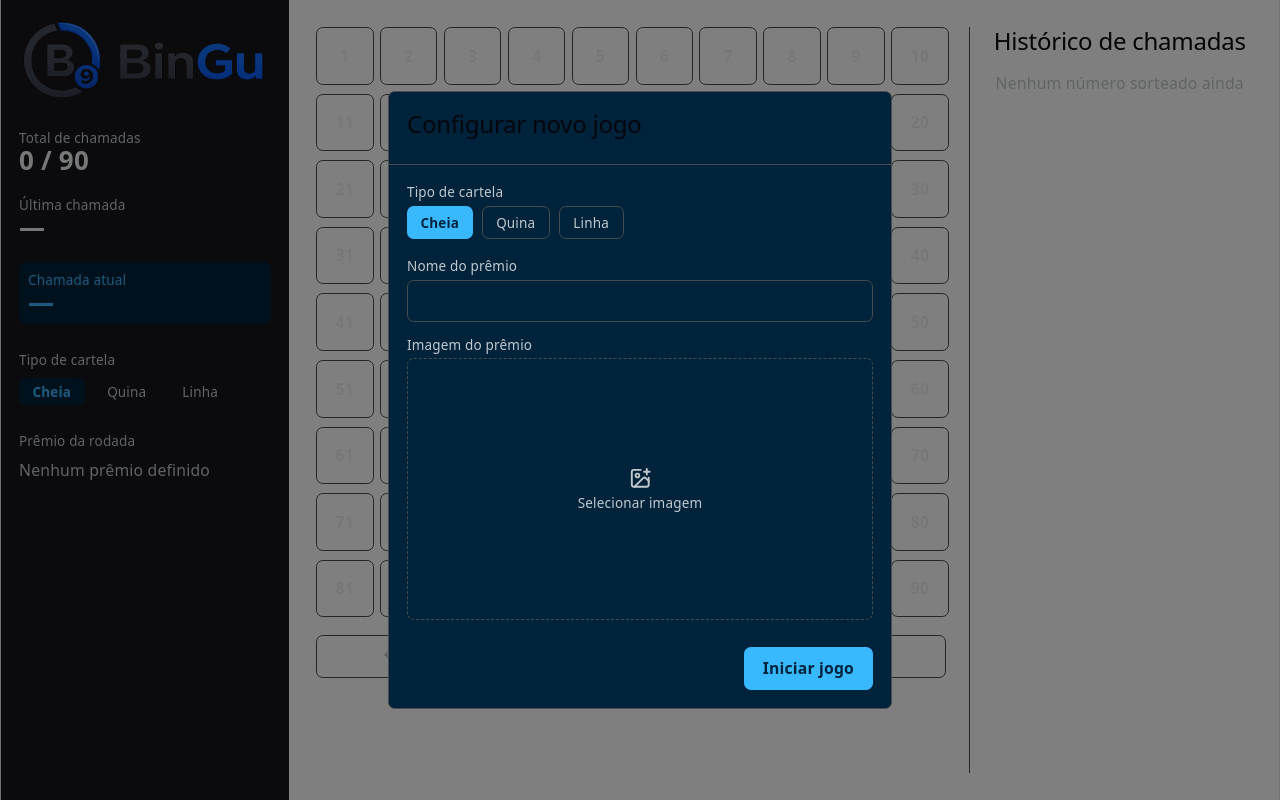
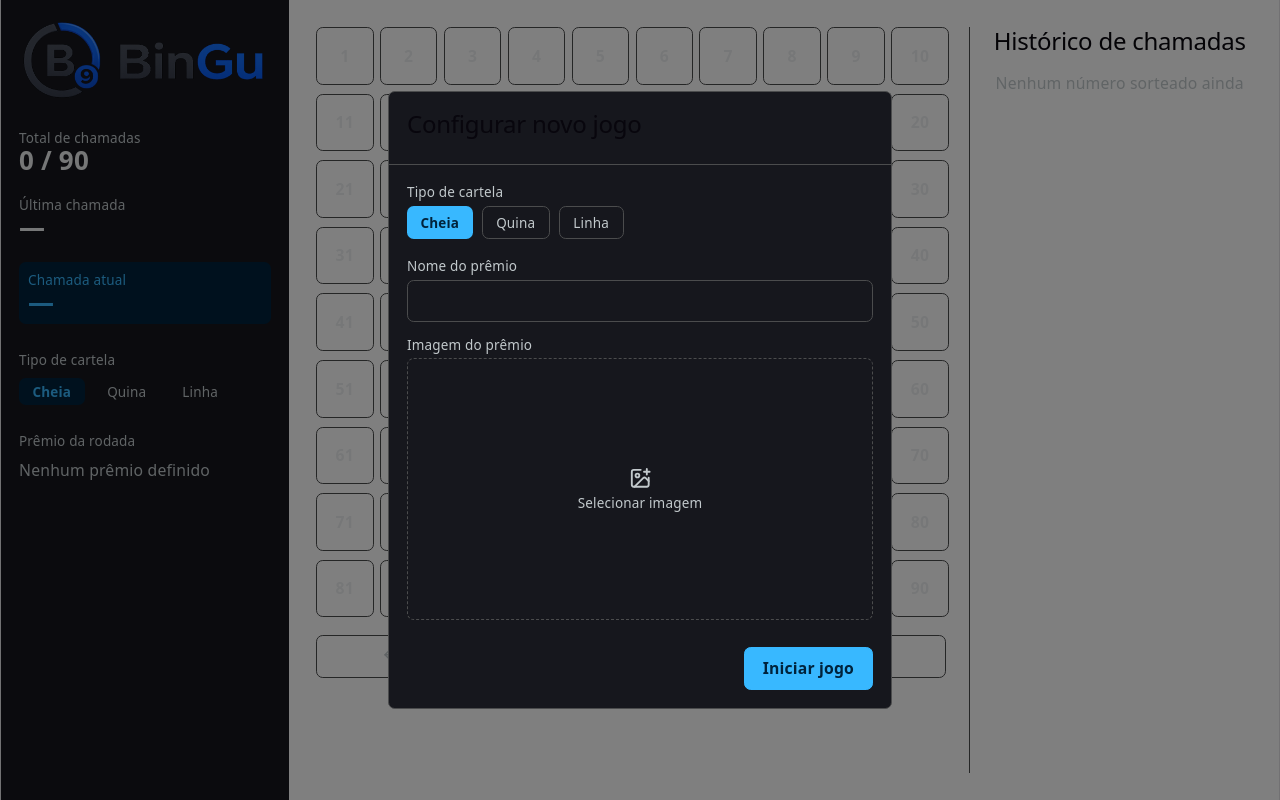
Before and after one commit to GusGrecco/BinGu, a React (Vite) app: page / in a window 1280 px wide. Built offline with nearby package versions, Linux system fonts and the light colour scheme.

Commit message:
feat: ajustar paleta de cores do modal e componentes relacionados (#81)

```diff
--- a/src/components/bingo/card-type-select/card-type-select.tsx
+++ b/src/components/bingo/card-type-select/card-type-select.tsx
@@ -28,7 +28,7 @@ export const CardTypeSelect = ({ value, onChange, error }: CardTypeSelectProps)
                             className={
                                 isSelected
                                     ? "cursor-pointer select-none rounded-md bg-accent px-3 py-1.5 text-xs font-bold text-surface"
-                                    : "cursor-pointer select-none rounded-md border border-line bg-surface px-3 py-1.5 text-xs text-text-secondary hover:border-accent hover:text-accent"
+                                    : "cursor-pointer select-none rounded-md border border-line bg-transparent px-3 py-1.5 text-xs text-text-secondary hover:border-accent hover:text-accent"
                             }
                         >
                             {BINGO_CARD_TYPE_LABELS[type]}
--- a/src/components/bingo/prize-config-field/prize-config-field.tsx
+++ b/src/components/bingo/prize-config-field/prize-config-field.tsx
@@ -38,7 +38,7 @@ export const PrizeConfigField = ({
                     onChange={(event) => onNameChange(event.target.value)}
                     aria-invalid={Boolean(nameError)}
                     aria-describedby={nameError ? "prize-name-error" : undefined}
-                    className="rounded-md border border-line bg-surface p-2 text-sm text-text-primary"
+                    className="rounded-md border border-line bg-transparent p-2 text-sm text-text-primary focus:outline-none focus:border-accent"
                 />
                 {nameError && (
                     <p id="prize-name-error" role="alert" className="text-xs text-red-600">
@@ -80,7 +80,7 @@ export const PrizeConfigField = ({
                         type="button"
                         onClick={() => inputRef.current?.click()}
                         style={{ aspectRatio: "16 / 9" }}
-                        className="flex w-full select-none cursor-pointer flex-col items-center justify-center gap-1 rounded-md border border-dashed border-line bg-surface text-text-secondary hover:border-accent hover:text-accent"
+                        className="flex w-full select-none cursor-pointer flex-col items-center justify-center gap-1 rounded-md border border-dashed border-line text-text-secondary hover:border-accent hover:text-accent transition-colors"
                     >
                         <ImagePlus aria-hidden="true" className="h-5 w-5" />
                         <span className="text-xs">Selecionar imagem</span>
--- a/src/components/ui/modal/index.tsx
+++ b/src/components/ui/modal/index.tsx
@@ -40,7 +40,7 @@ export const Modal = ({
                 aria-modal="true"
                 aria-labelledby="modal-title"
                 onClick={(event) => event.stopPropagation()}
-                className="flex max-h-[90vh] w-full max-w-md flex-col rounded-md border border-line bg-surface"
+                className="flex max-h-[90vh] w-full max-w-md flex-col rounded-md border border-line bg-blue-project"
             >
                 <div className="flex items-center justify-between border-b border-line p-4">
                     <h2 id="modal-title" className="text-base font-bold text-text-primary select-none">
```
